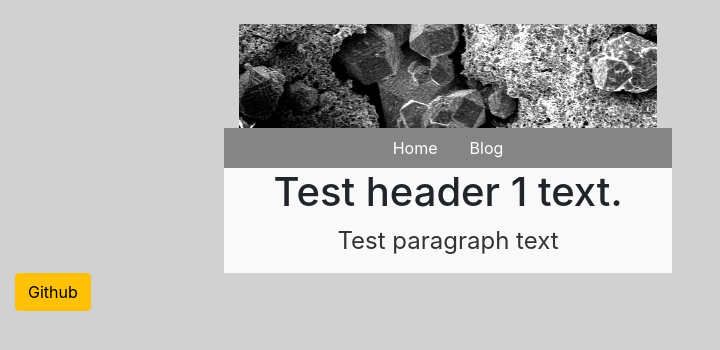
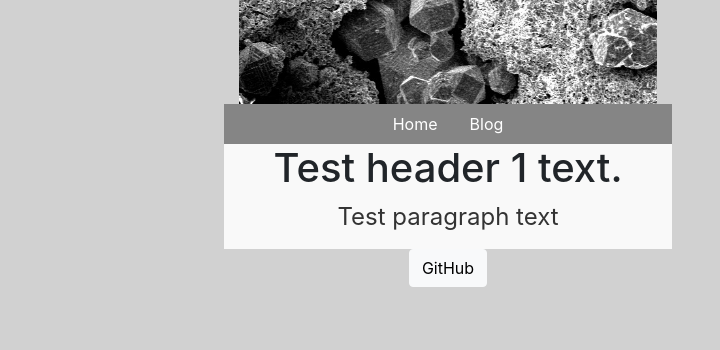
Before and after one commit to emilyripka/nano_NMR, a Jekyll site: the page built from index.html, in a window 1280 px wide. Shown: the top 350 px of the page, without its empty margins (0-720 px from the left). Built offline with Jekyll 4.4.1, drawn with Linux system fonts in a browser that asks for light colours.

Commit message:
addition of github button

```diff
--- a/_layouts/default.html
+++ b/_layouts/default.html
@@ -16,16 +16,11 @@
    </head>
    <body style='background:#d1d1d1'>
       <div class='container-fluid'>
-	 <div class='row'>
-	    <div class='col-xl'>
-	       &nbsp;
- 	    </div>
-	 </div>
          <div class="row col-centered text-center" style="border: none">
             <div class='col-sm-3'>
 	    </div>
             <div class="col-md">
-  	       <img src="/nano_NMR/images/SEMbanner.jpg" class="img-fluid" alt="Banner" style="width:670px;">
+  	       <img src="/nano_NMR/images/SEMbanner.jpg" class="img-fluid" alt="Banner" style="width:600px;">
             </div>
 	    <div class='col-sm-3'>
 	    </div>
@@ -55,11 +50,17 @@
 	     <div class='col-sm-3'>
 	     </div>
          </div>
-         <div class="footer">
- 	    <button type="button" class="btn btn-warning">
-               <a href="https://github.com/emilyripka?tab=overview&from=2018-10-01&to=2018-10-31" style="color: #000000">Github</a>
-            </button>
-         </div>
+         <div class="row col-centered text-center" style="border: none">
+            <div class='col-sm-3'>
+	    </div>
+            <div class="col-md">
+  	       <button type="button" class="btn btn-light">
+                  <a href="https://github.com/emilyripka" style="color:#000000">GitHub</a>
+               </button>
+            </div>
+	    <div class='col-sm-3'>
+	    </div>
+	 </div>
       </div>
    </body>
 </html>
```
